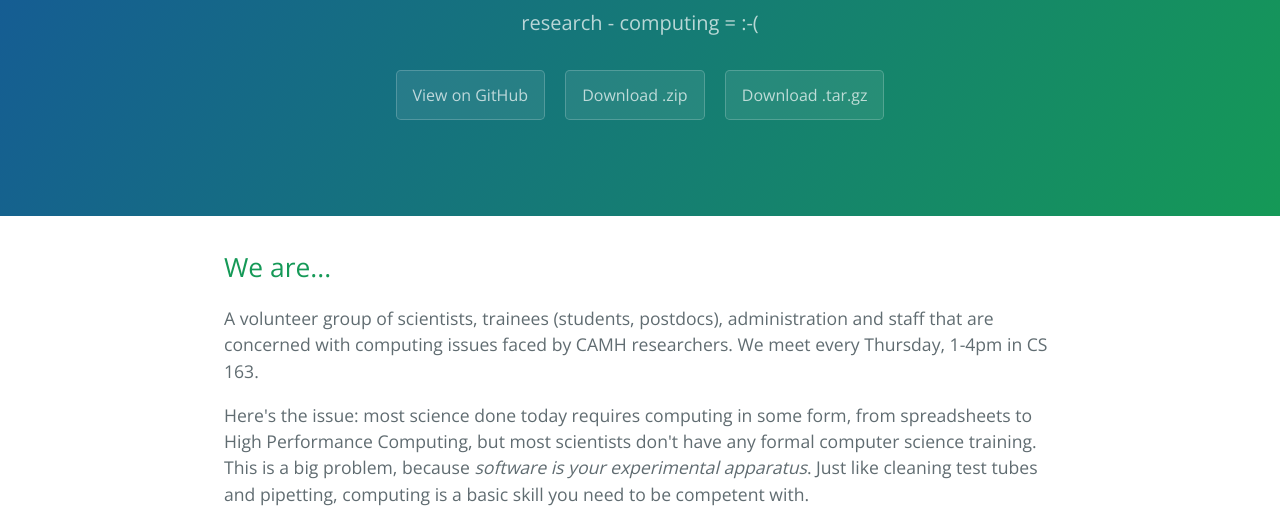
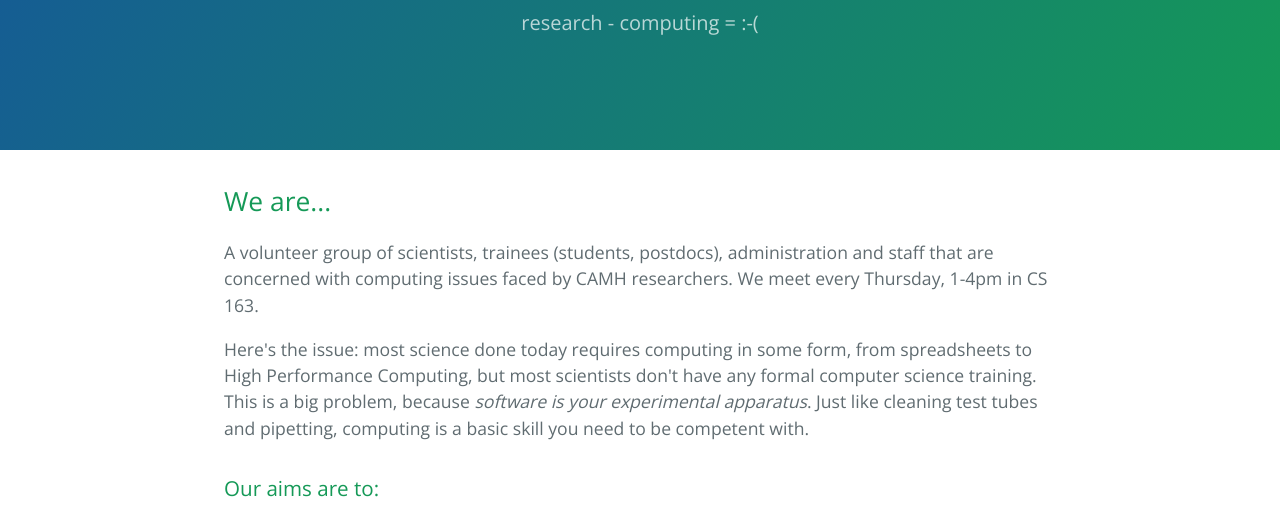
Before and after one commit to CAMH-SCWG/camh-scwg.github.io, a plain HTML site: page index.html in a window 1280 px wide. Shown: the part 245-762 px from the top of the page. Drawn offline with nearby package versions, Linux system fonts and the light colour scheme.

Commit message:
Removed buttons

```diff
--- a/index.html
+++ b/index.html
@@ -13,9 +13,6 @@
     <section class="page-header">
       <h1 class="project-name">Scientific Computing Support Working Group</h1>
       <h2 class="project-tagline">research - computing = :-(</h2>
-      <a href="https://github.com/pipitone/CAMH-computing-support-WG" class="btn">View on GitHub</a>
-      <a href="https://github.com/pipitone/CAMH-computing-support-WG/zipball/master" class="btn">Download .zip</a>
-      <a href="https://github.com/pipitone/CAMH-computing-support-WG/tarball/master" class="btn">Download .tar.gz</a>
     </section>
 
     <section class="main-content">
```
